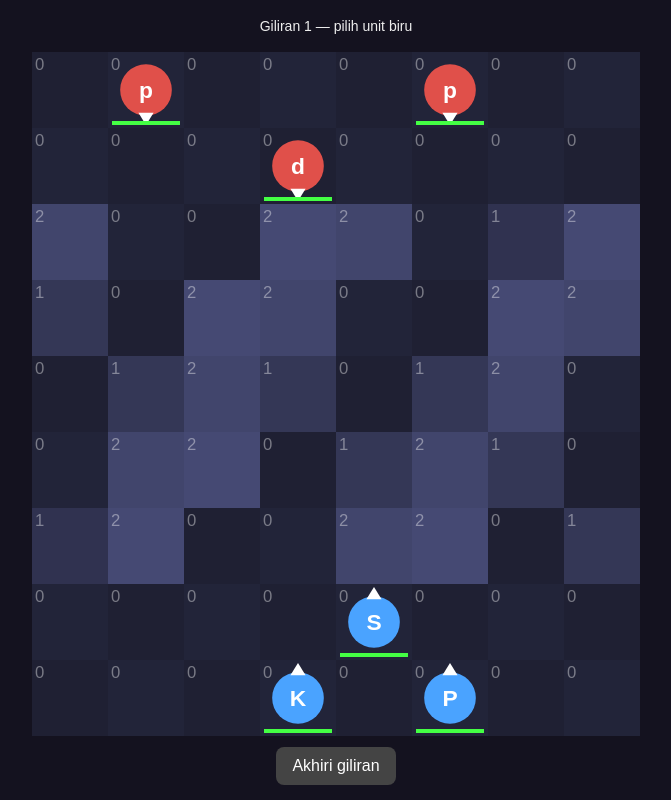
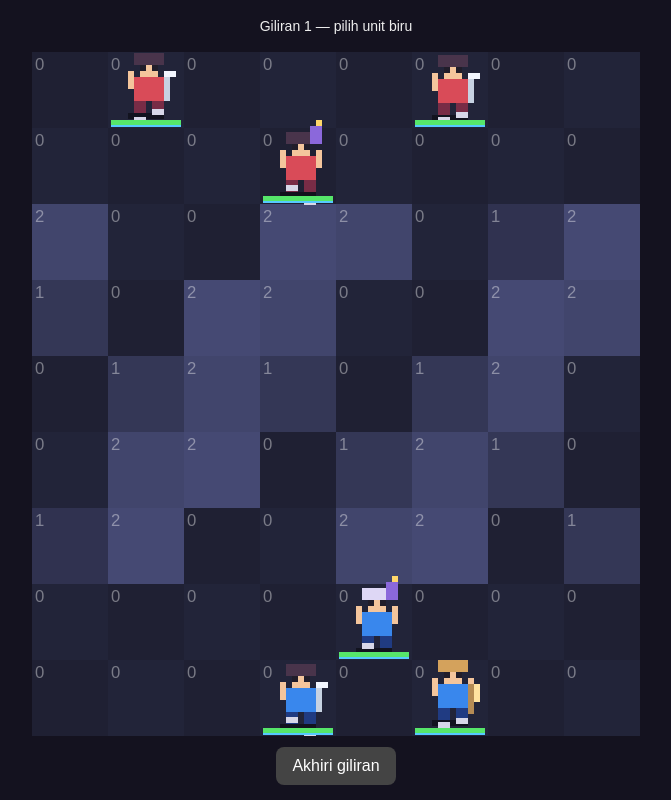
Before and after one commit to Koidyavol/Alchemistnara, a website: page www/index.html in a window 1280 px wide. Shown: the whole page, without its empty margins (304-975 px from the left). Drawn offline with Linux system fonts and the light colour scheme.

Commit message:
Add class skills, mana, cooldowns and pixel sprites

```diff
--- a/www/index.html
+++ b/www/index.html
@@ -13,7 +13,7 @@ canvas{display:block;margin:0 auto}
 <script>
 const C=8,R=9,D=[[0,-1],[1,0],[0,1],[-1,0]];
 const Hh=[];for(let y=0;y<R;y++){Hh[y]=[];for(let x=0;x<C;x++)Hh[y][x]=(y<=1||y>=7)?0:Math.max(0,Math.min(3,Math.round(1+1.3*Math.sin(x*1.7+y*1.1))));}
-const mk=(n,l,team,x,y,hp,atk,mov,rng,jump)=>({n,l,team,x,y,hp,mhp:hp,atk,mov,rng,jump,f:team?2:0,done:false});
+const mk=(n,l,team,x,y,hp,atk,mov,rng,jump)=>({n,l,team,x,y,hp,mhp:hp,atk,mov,rng,jump,f:team?2:0,done:false,mp:24,mmp:24,skillCd:0,skillMax:2});
 let units,sel,phase,tiles,turn,over,msg;
 function init(){units=[mk('Ksatria','K',0,3,8,60,18,3,1,1),mk('Pemanah','P',0,5,8,40,14,3,4,2),mk('Penyihir','S',0,4,7,35,20,3,2,1),
 mk('Prajurit','p',1,1,0,45,13,3,1,1),mk('Prajurit','p',1,5,0,45,13,3,1,1),mk('Dukun','d',1,3,1,32,15,3,3,1)];
@@ -35,13 +35,31 @@ function dmg(a,t,ax=a.x,ay=a.y){const dh=Hh[ay][ax]-Hh[t.y][t.x];let m=1+Math.ma
 const dot=D[t.f][0]*(ax-t.x)+D[t.f][1]*(ay-t.y);m*=dot>0?1:dot<0?1.5:1.25;return Math.round(a.atk*m);}
 function hit(a,t){a.f=dirTo(a,t);const dot=D[t.f][0]*(a.x-t.x)+D[t.f][1]*(a.y-t.y),d=dmg(a,t);t.hp-=d;
 say(a.n+' → '+t.n+' '+d+(dot<0?' (serangan belakang!)':dot==0?' (samping)':''));if(t.hp<=0)t.hp=0;}
+function role(u){return u.n==='Ksatria'?'knight':u.n==='Pemanah'?'archer':u.n==='Penyihir'?'mage':u.n==='Dukun'?'shaman':'fighter';}
+function skillName(u){return ({knight:'Tebasan Berat',archer:'Hujan Panah',mage:'Bola Api',shaman:'Gelombang Rune',fighter:'Pukulan Kuat'})[role(u)];}
+function skillCost(u){return role(u)==='mage'||role(u)==='shaman'?10:8;}
+function skillTargets(u){const r=role(u)==='knight'||role(u)==='fighter'?1:role(u)==='archer'?5:3;return units.filter(t=>t.hp>0&&t.team!==u.team&&Math.abs(t.x-u.x)+Math.abs(t.y-u.y)<=r).map(t=>[t.x,t.y]);}
+function castSkill(a,t){
+ const cost=skillCost(a);if(a.mp<cost||a.skillCd>0){say('Skill belum siap — MP '+a.mp+'/'+a.mmp+', cooldown '+a.skillCd);return;}
+ a.mp-=cost;a.skillCd=a.skillMax;a.f=dirTo(a,t);const type=role(a);
+ const base=type==='knight'?1.8:type==='archer'?1.6:type==='mage'?1.5:type==='shaman'?1.35:1.5;
+ const primary=Math.max(1,Math.round(a.atk*base));t.hp=Math.max(0,t.hp-primary);let extra=0;
+ if(type==='knight'||type==='fighter'||type==='mage'||type==='shaman'){
+   for(const other of units){if(other.hp<=0||other.team===a.team||other===t)continue;
+     if(Math.abs(other.x-t.x)+Math.abs(other.y-t.y)===1){const splash=Math.max(1,Math.round(a.atk*(type==='knight'?0.55:type==='fighter'?0.35:type==='mage'?0.6:0.45)));other.hp=Math.max(0,other.hp-splash);extra++;}
+   }
+ }
+ say(a.n+' memakai '+skillName(a)+'! '+t.n+' -'+primary+' HP'+(extra?' • '+extra+' musuh sekitar terkena':'')+' • MP '+a.mp);
+ sel=null;phase='idle';tiles=[];if(check())return;
+ if(units.filter(x=>x.team===0&&x.hp>0).every(x=>x.done))enemyTurn();else{ui();draw();}
+}
 function inRange(u,px=u.x,py=u.y){const o=[];for(const t of units)if(t.hp>0&&t.team!==u.team){const d=Math.abs(t.x-px)+Math.abs(t.y-py);if(d>0&&d<=u.rng)o.push([t.x,t.y]);}return o;}
 function check(){const p=units.some(u=>u.team==0&&u.hp>0),e=units.some(u=>u.team==1&&u.hp>0);
 if(!e||!p){over=true;say(e?'KALAH 💀':'MENANG! 🏆');ui();draw();return true;}return false;}
 function finish(u){u.done=true;sel=null;phase='idle';tiles=[];if(check())return;
 if(units.filter(x=>x.team==0&&x.hp>0).every(x=>x.done))enemyTurn();else{ui();draw();}}
 function enemyTurn(){phase='enemy';ui();const es=units.filter(u=>u.team==1&&u.hp>0);let i=0;
-function next(){if(over)return;if(i>=es.length){units.forEach(u=>u.done=false);turn++;phase='idle';say('Giliran '+turn+' — pilih unit biru');ui();draw();return;}
+function next(){if(over)return;if(i>=es.length){units.forEach(u=>{u.done=false;if(u.team===0){u.mp=Math.min(u.mmp,u.mp+4);u.skillCd=Math.max(0,u.skillCd-1);}});turn++;phase='idle';say('Giliran '+turn+' — pilih unit biru • MP pulih 4');ui();draw();return;}
 const e=es[i++];if(e.hp<=0)return next();const ps=units.filter(u=>u.team==0&&u.hp>0);let best=null,bs=-1e9;
 for(const [x,y] of reach(e))for(const p of ps){const d=Math.abs(p.x-x)+Math.abs(p.y-y);let s;
 if(d>0&&d<=e.rng){const k=dmg(e,p,x,y);s=1000+k+(p.hp<=k?500:0);}else s=-d;if(s>bs){bs=s;best=[x,y,p,d>0&&d<=e.rng];}}
@@ -50,17 +68,18 @@ if(atk)hit(e,p);else e.f=dirTo(e,p);draw();if(check())return;setTimeout(next,700
 setTimeout(next,500);}
 function ui(){bar.innerHTML='';const b=(t,c,f)=>{const e=document.createElement('button');e.textContent=t;e.className=c;e.onclick=f;bar.appendChild(e);};
 if(over)b('Main lagi','',init);
-else if(phase=='act'){b('Serang','r',()=>{tiles=inRange(sel);phase='target';ui();draw();});b('Tunggu','',()=>finish(sel));b('Batal','g',cancel);}
-else if(phase=='target')b('Batal','g',()=>{phase='act';tiles=[];ui();draw();});
+else if(phase=='act'){b('Serang','r',()=>{tiles=inRange(sel);phase='target';ui();draw();});b('Skill','',()=>{if(sel.mp<skillCost(sel)||sel.skillCd>0){say(skillName(sel)+' • MP '+sel.mp+'/'+sel.mmp+' • cooldown '+sel.skillCd);return;}tiles=skillTargets(sel);phase='skillTarget';say(skillName(sel)+' — pilih musuh • biaya '+skillCost(sel)+' MP');ui();draw();});b('Tunggu','',()=>finish(sel));b('Batal','g',cancel);}
+else if(phase=='target'||phase=='skillTarget')b('Batal','g',()=>{phase='act';tiles=[];ui();draw();});
 else if(phase=='idle')b('Akhiri giliran','g',()=>{units.forEach(u=>{if(u.team==0)u.done=true});enemyTurn();});}
 function cancel(){if(sel){sel.x=sel.px;sel.y=sel.py;sel.f=sel.pf;}sel=null;phase='idle';tiles=[];ui();draw();}
 cv.addEventListener('pointerdown',e=>{if(over||phase=='enemy')return;const r=cv.getBoundingClientRect(),x=Math.floor((e.clientX-r.left)/T),y=Math.floor((e.clientY-r.top)/T);
 if(x<0||y<0||x>=C||y>=R)return;const u=at(x,y),has=tiles.some(t=>t[0]==x&&t[1]==y);
 if(phase=='target'){if(has&&u&&u.team==1){hit(sel,u);finish(sel);}return;}
+if(phase=='skillTarget'){if(has&&u&&u.team==1){const actor=sel;castSkill(actor,u);}return;}
 if(phase=='act')return;
 if(phase=='move'&&has&&(!u||u===sel)){sel.px=sel.x;sel.py=sel.y;sel.pf=sel.f;
 if(x!=sel.x||y!=sel.y){sel.f=dirTo(sel,{x,y});sel.x=x;sel.y=y;}phase='act';tiles=[];ui();draw();return;}
-if(u&&u.team==0&&!u.done){sel=u;phase='move';tiles=reach(u);say(u.n+' HP '+u.hp+'/'+u.mhp+' ATK '+u.atk+' Gerak '+u.mov+' Jangkauan '+u.rng);}
+if(u&&u.team==0&&!u.done){sel=u;phase='move';tiles=reach(u);say(u.n+' HP '+u.hp+'/'+u.mhp+' ATK '+u.atk+' Gerak '+u.mov+' Jangkauan '+u.rng+' • MP '+u.mp+'/'+u.mmp+' • '+skillName(u)+' CD '+u.skillCd);}
 else if(u)say(u.n+' HP '+u.hp+'/'+u.mhp+' ATK '+u.atk);
 else{sel=null;phase='idle';tiles=[];}
 ui();draw();});
@@ -68,11 +87,23 @@ function draw(){g.clearRect(0,0,cv.width,cv.height);
 for(let y=0;y<R;y++)for(let x=0;x<C;x++){g.fillStyle=`hsl(235,25%,${16+Hh[y][x]*9+((x+y)%2)*2}%)`;g.fillRect(x*T,y*T,T,T);
 g.fillStyle='#fff6';g.font=T*.22+'px sans-serif';g.fillText(Hh[y][x],x*T+3,y*T+T*.24);}
 const mv=phase=='move';for(const [x,y] of tiles){g.fillStyle=mv?'#50a0ff77':'#ff465a77';g.fillRect(x*T+1,y*T+1,T-2,T-2);}
-for(const u of units){if(u.hp<=0)continue;const cx=u.x*T+T/2,cy=u.y*T+T/2;g.globalAlpha=u.done?.45:1;
-g.fillStyle=u.team?'#e0504a':'#4aa3ff';g.beginPath();g.arc(cx,cy,T*.34,0,7);g.fill();
-if(u===sel){g.strokeStyle='#ffd400';g.lineWidth=3;g.stroke();}
-const [fx,fy]=D[u.f];g.fillStyle='#fff';g.beginPath();g.moveTo(cx+fx*T*.46,cy+fy*T*.46);g.lineTo(cx+fx*T*.3-fy*T*.1,cy+fy*T*.3+fx*T*.1);g.lineTo(cx+fx*T*.3+fy*T*.1,cy+fy*T*.3-fx*T*.1);g.fill();
-g.fillStyle='#fff';g.font='bold '+T*.3+'px sans-serif';g.textAlign='center';g.fillText(u.l,cx,cy+T*.1);g.textAlign='left';
-g.fillStyle='#000a';g.fillRect(u.x*T+4,u.y*T+T-7,T-8,4);g.fillStyle='#4f4';g.fillRect(u.x*T+4,u.y*T+T-7,(T-8)*u.hp/u.mhp,4);g.globalAlpha=1;}}
+for(const u of units){if(u.hp<=0)continue;const bob=Math.sin(Date.now()/230+u.x*1.4+u.y)*T*.025,cx=u.x*T+T/2,cy=u.y*T+T/2+bob;g.globalAlpha=u.done?.45:1;
+ drawSprite(u,cx,cy,T,Date.now());
+ if(u===sel){g.strokeStyle='#ffd84a';g.lineWidth=2;g.strokeRect(u.x*T+2,u.y*T+2,T-4,T-4);}
+ g.fillStyle='#111';g.fillRect(u.x*T+3,u.y*T+T-8,T-6,5);g.fillStyle='#56e66a';g.fillRect(u.x*T+3,u.y*T+T-8,(T-6)*u.hp/u.mhp,5);
+ g.fillStyle='#55c9ff';g.fillRect(u.x*T+3,u.y*T+T-3,(T-6)*u.mp/u.mmp,2);g.globalAlpha=1;}}
+function drawSprite(u,cx,cy,t,now){
+ const px=Math.max(2,Math.floor(t/12)),p=(x,y,w,h,color)=>{g.fillStyle=color;g.fillRect(Math.round(cx+x*px),Math.round(cy+y*px),w*px,h*px);};
+ const team=u.team?'#d94b58':'#3987ed',dark=u.team?'#782c46':'#203b82',skin='#f4c59c',hair=role(u)==='mage'?'#ded7f5':role(u)==='archer'?'#d4a25c':'#49344b';
+ const walk=Math.sin(now/95+u.x)*1.2;
+ p(-3,4,6,1,'#0007');p(-2,2,2,2,dark);p(1,2,2,2,dark);
+ p(-2,-2,5,4,team);p(-1,-5,3,3,skin);p(-2,-6,5,2,hair);
+ p(-3,-3,1,3,skin);p(3,-3,1,3,skin);
+ p(-2,4+walk,2,1,'#d7d7e8');p(1,4-walk,2,1,'#d7d7e8');
+ if(role(u)==='mage'||role(u)==='shaman'){p(2,-7,2,3,'#8b68db');p(3,-8,1,1,'#ffd76a');}
+ else if(role(u)==='archer'){p(3,-2,1,5,'#b58b54');p(4,-2,1,3,'#ffe2a0');}
+ else{p(3,-2,1,4,'#c7d2e2');p(3,-3,2,1,'#f3f6ff');}
+ p(-1,-4,1,1,'#211d2a');p(1,-4,1,1,'#211d2a');
+}
 init();resize();
 </script></body></html>
```
